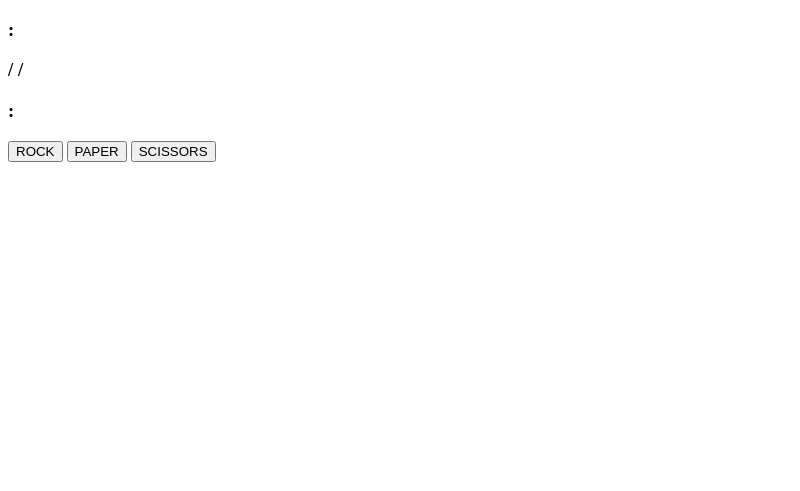
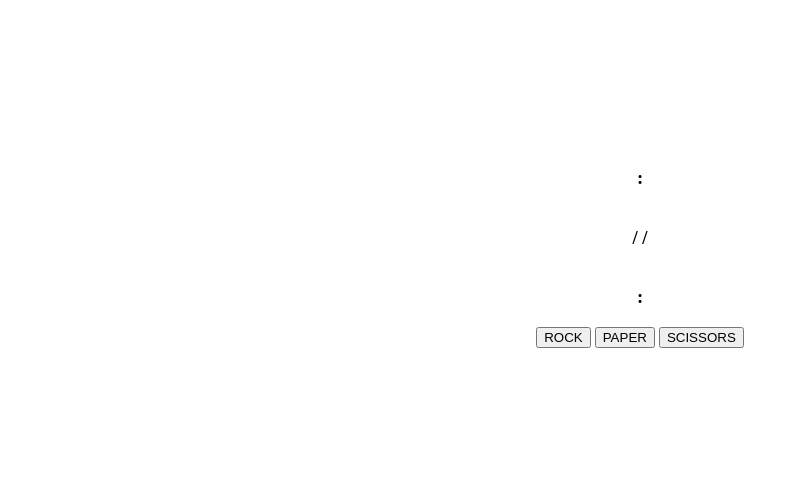
Before and after one commit to chip-e/TOP_rock_paper_scissors, a plain HTML site: page index.html in a window 1280 px wide. Shown: the whole page, without its empty margins (0-800 px from the left). Drawn offline with Linux system fonts and the light colour scheme.

Commit message:
Add style.css

```diff
--- a/index.html
+++ b/index.html
@@ -2,9 +2,11 @@
 <html lang="en">
 <head>
   <meta charset="utf-8">
+  <link rel="stylesheet" href="style.css">
   <title>Rock, Paper, Scissors</title>
 </head>
 <body>
+  <div class="container">
     <h3>:<span id="cpu-display"></span></h3>
     <h3><span id="player-score"></span> / <span id="cpu-score"></span> / <span id="ties"></span></h3>
     <h3>:<span id="player-display"></span></h3>
@@ -14,5 +16,6 @@
       <button id="SCSR">SCISSORS</button>
     </div>
     <script src="script.js"></script>
+  </div>
 </body>
 </html>
--- a/script.js
+++ b/script.js
@@ -26,10 +26,10 @@ choices.forEach((button) => {
     cpuDisplay.innerHTML = cpu;
     let gameResult = (player, cpu) => {
       if (player == 'ROCK' && cpu == 'SCSR' || player == 'PAPR' && cpu == 'ROCK' || player == 'SCSR' && cpu == 'PAPR') {
-        playerScore++;    //tie
+        playerScore++;
       } else if (player == cpu) {
         tieScore++ //change to msg on page
-      } else {    //lose
+      } else {
         cpuScore++;
       }
     };
@@ -37,8 +37,5 @@ choices.forEach((button) => {
     playerScoreDisplay.innerHTML = playerScore;
     cpuScoreDisplay.innerHTML = cpuScore;
     tieDisplay.innerHTML = tieScore;
-    //if (playerScore === 5)
-    //if (cpuScore === 5)
-
   });
 });
--- /dev/null
+++ b/style.css
@@ -0,0 +1,9 @@
+.container {
+  width: 640px;
+  height: 480px;
+  display: flex;
+  flex-flow: column wrap;
+  justify-content: center;
+  align-items: center;
+  margin-inline: auto;
+}
```
Lines whose indentation alone changed are shown as unchanged.
